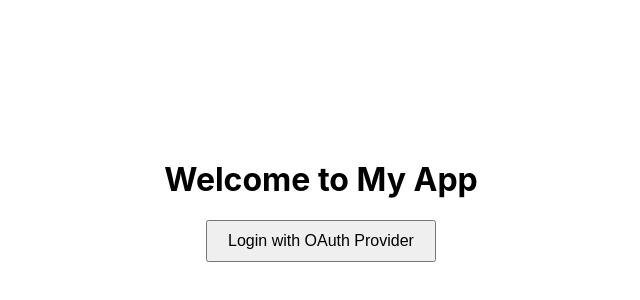
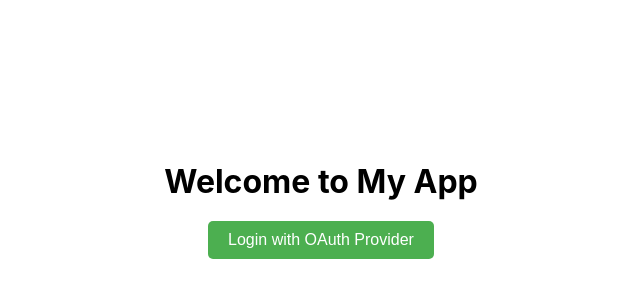
Before and after one commit to FlareCoding/cs411-project, a React (Create React App) app in the folder frontend/code-commentor/: page / in a window 1280 px wide. Shown: the part 200-500 px from the top of the page, without its empty margins (319-959 px from the left). Built offline with nearby package versions, Linux system fonts and the light colour scheme.

Commit message:
oauth code cleanup

```diff
--- a/frontend/code-commentor/src/App.js
+++ b/frontend/code-commentor/src/App.js
@@ -1,7 +1,10 @@
-import React, { useEffect } from 'react';
+import React, { useEffect, useState } from 'react';
 import Login from './Login';
+import { getUserProfile } from './api'; // Adjust the path as necessary
 
 function App() {
+  const [userData, setUserData] = useState(null);
+
   useEffect(() => {
     // Parse the URL to check for OAuth callback data
     const hash = window.location.hash;
@@ -10,15 +13,39 @@ function App() {
       const accessToken = params.get('access_token');
 
       if (accessToken) {
-        // Handle the access token (store it, fetch user data, etc.)
-        console.log('Access Token:', accessToken);
+        localStorage.setItem('accessToken', accessToken);
+        fetchUserProfile(accessToken);
       }
     }
   }, []);
 
+  const fetchUserProfile = async (accessToken) => {
+    try {
+      const data = await getUserProfile(accessToken);
+      setUserData(data);
+    } catch (error) {
+      console.error('Error:', error);
+    }
+  };
+
+  const logout = () => {
+    localStorage.removeItem('accessToken');
+    setUserData(null); // Update the state to reflect that the user is logged out
+  };
+
   return (
-    <div>
-      <Login />
+    <div style={{ textAlign: 'center' }}>
+      {!userData ? (
+        <Login />
+      ) : (
+        <div>
+          <h2>Welcome, {userData.name}</h2>
+          <p>Email: {userData.email}</p>
+          <button onClick={logout} style={{ padding: '10px 20px', fontSize: '16px', backgroundColor: '#f44336', color: 'white', border: 'none', borderRadius: '5px', cursor: 'pointer' }}>
+            Logout
+          </button>
+        </div>
+      )}
     </div>
   );
 }
--- a/frontend/code-commentor/src/Login.js
+++ b/frontend/code-commentor/src/Login.js
@@ -11,16 +11,24 @@ const handleLogin = () => {
     window.location.href = oauthUrl;
 };
 
-return (
-    <div style={{ display: 'flex', justifyContent: 'center', alignItems: 'center', height: '100vh' }}>
-        <div style={{ textAlign: 'center' }}>
-            <h1>Welcome to My App</h1>
-            <button onClick={handleLogin} style={{ padding: '10px 20px', fontSize: '16px' }}>
-                Login with OAuth Provider
-            </button>
+    const buttonStyle = {
+        padding: '10px 20px',
+        fontSize: '16px',
+        backgroundColor: '#4CAF50',
+        color: 'white',
+        border: 'none',
+        borderRadius: '5px',
+        cursor: 'pointer'
+    };
+
+    return (
+        <div style={{ display: 'flex', justifyContent: 'center', alignItems: 'center', height: '100vh', flexDirection: 'column' }}>
+        <h1 style={{ marginBottom: '20px' }}>Welcome to My App</h1>
+        <button onClick={handleLogin} style={buttonStyle}>
+            Login with OAuth Provider
+        </button>
         </div>
-    </div>
-);
+    );
 }
 
 export default Login;
--- /dev/null
+++ b/frontend/code-commentor/src/api.js
@@ -0,0 +1,13 @@
+export const getUserProfile = async (accessToken) => {
+    try {
+        const response = await fetch('https://www.googleapis.com/oauth2/v2/userinfo', {
+            headers: {
+                Authorization: `Bearer ${accessToken}`,
+            },
+        });
+        return await response.json();
+    } catch (error) {
+        console.error('Error fetching user data:', error);
+        throw error;
+    }
+};
```
